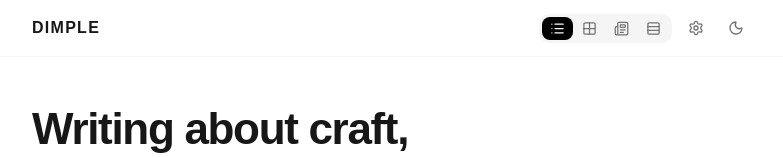
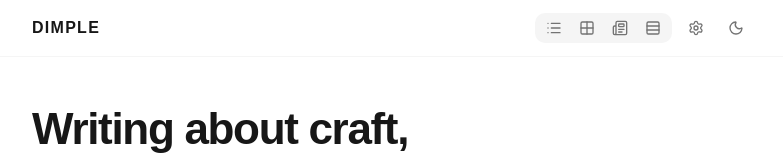
Before and after one commit to akcizur/kaap, a React (Vite) app: page / in a window 1280 px wide. Shown: the top 158 px of the page, without its empty margins (248-1031 px from the left). Built offline with nearby package versions, Linux system fonts and the light colour scheme; a web font is replaced by a local one.

Commit message:
Make view switcher a single button

```diff
--- a/src/components/ModeButton.tsx
+++ b/src/components/ModeButton.tsx
@@ -4,28 +4,27 @@ import type { ViewMode } from '../config/viewModes'
 type ModeButtonProps = {
   mode: ViewMode
   icon: LucideIcon
-  label: string
-  active: boolean
+  currentLabel: string
+  nextLabel: string
   onClick: () => void
 }
 
 export function ModeButton({
   mode,
   icon: Icon,
-  label,
-  active,
+  currentLabel,
+  nextLabel,
   onClick,
 }: ModeButtonProps) {
   return (
     <button
-      className={`mode-button${active ? ' is-active' : ''}`}
+      className="mode-button"
       data-mode={mode}
       onClick={onClick}
-      title={label}
-      aria-label={`${label} view`}
-      aria-pressed={active}
+      title={currentLabel + ' view · click for ' + nextLabel}
+      aria-label={currentLabel + ' view · click to switch to ' + nextLabel}
     >
-      <Icon className="ui-icon" size={15} strokeWidth={2} aria-hidden="true" />
+      <Icon className="ui-icon" size={16} strokeWidth={2} aria-hidden="true" />
     </button>
   )
 }
```
